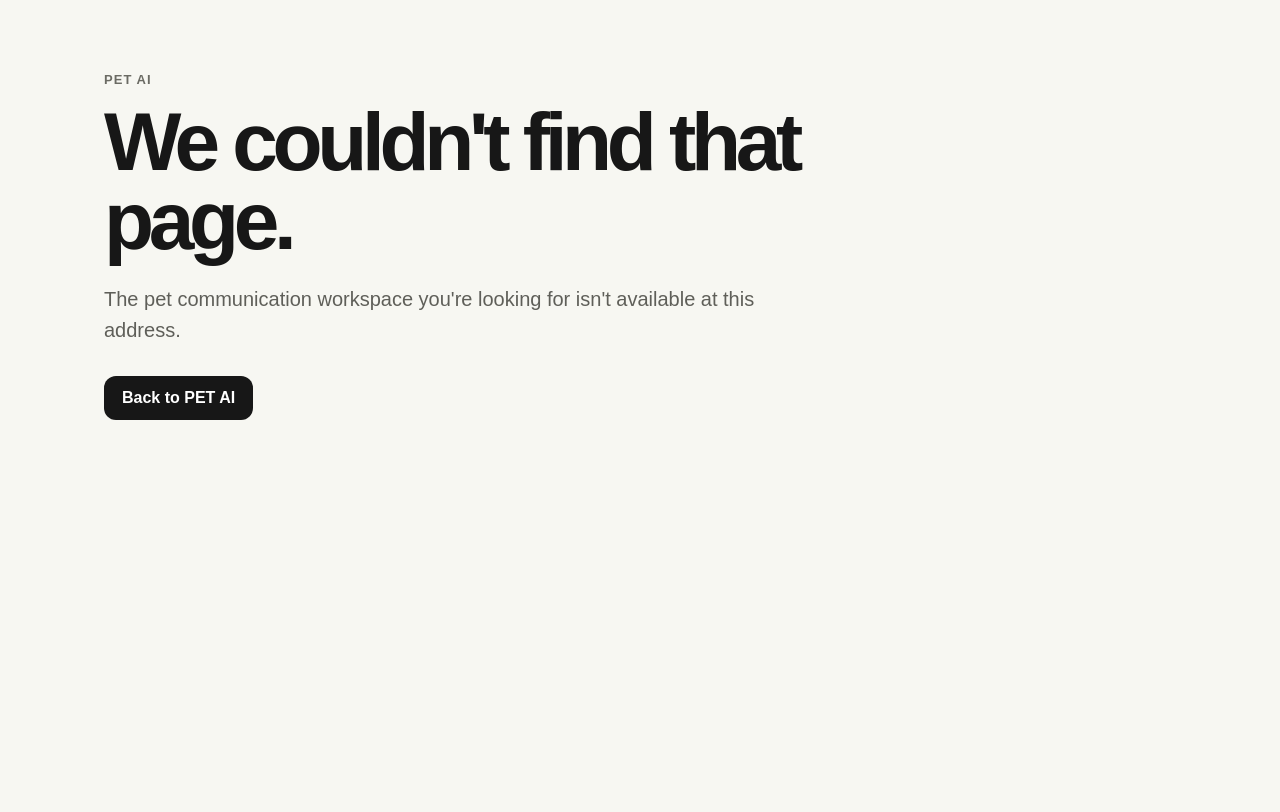
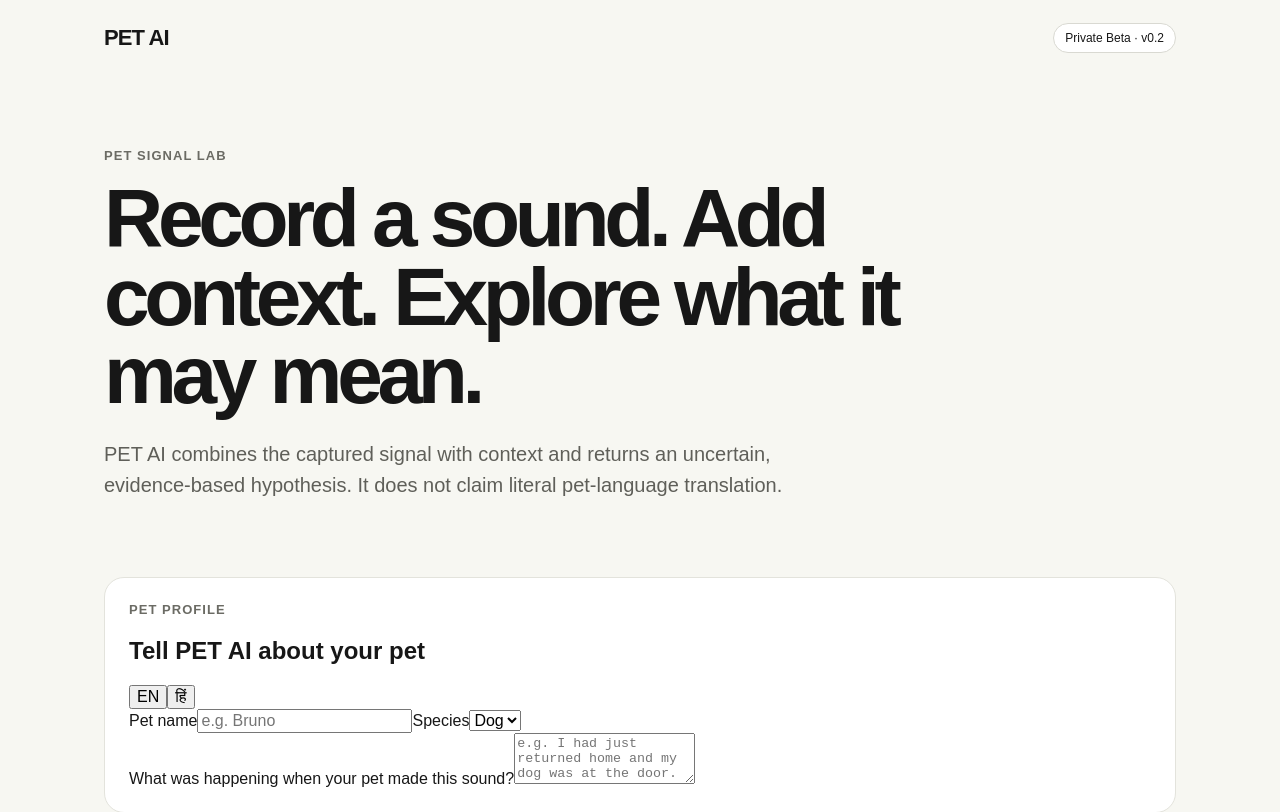
Before and after one commit to spunkytechai/pet-ai, a Next.js app: page /record in a window 1280 px wide. Before the commit this address had no page. Shown: the top 812 px of the page. Built offline with nearby package versions, Linux system fonts and the light colour scheme.

Commit message:
feat: add PET AI v0.2 recording page

```diff
--- /dev/null
+++ b/app/record/page.tsx
@@ -0,0 +1,5 @@
+import { AnalysisWorkbench } from '@/components/analysis-workbench'
+
+export default function RecordPage() {
+  return <main><div className="container"><header className="nav"><div className="brand">PET AI</div><div className="badge">Private Beta · v0.2</div></header><section className="hero"><div className="eyebrow">Pet signal lab</div><h1>Record a sound. Add context. Explore what it may mean.</h1><p>PET AI combines the captured signal with context and returns an uncertain, evidence-based hypothesis. It does not claim literal pet-language translation.</p></section><AnalysisWorkbench /><footer className="notice">PET AI is an AI-assisted communication aid, not a veterinary diagnostic service. Persistent, unusual, or severe distress should be assessed by a qualified veterinarian.</footer></div></main>
+}
```
